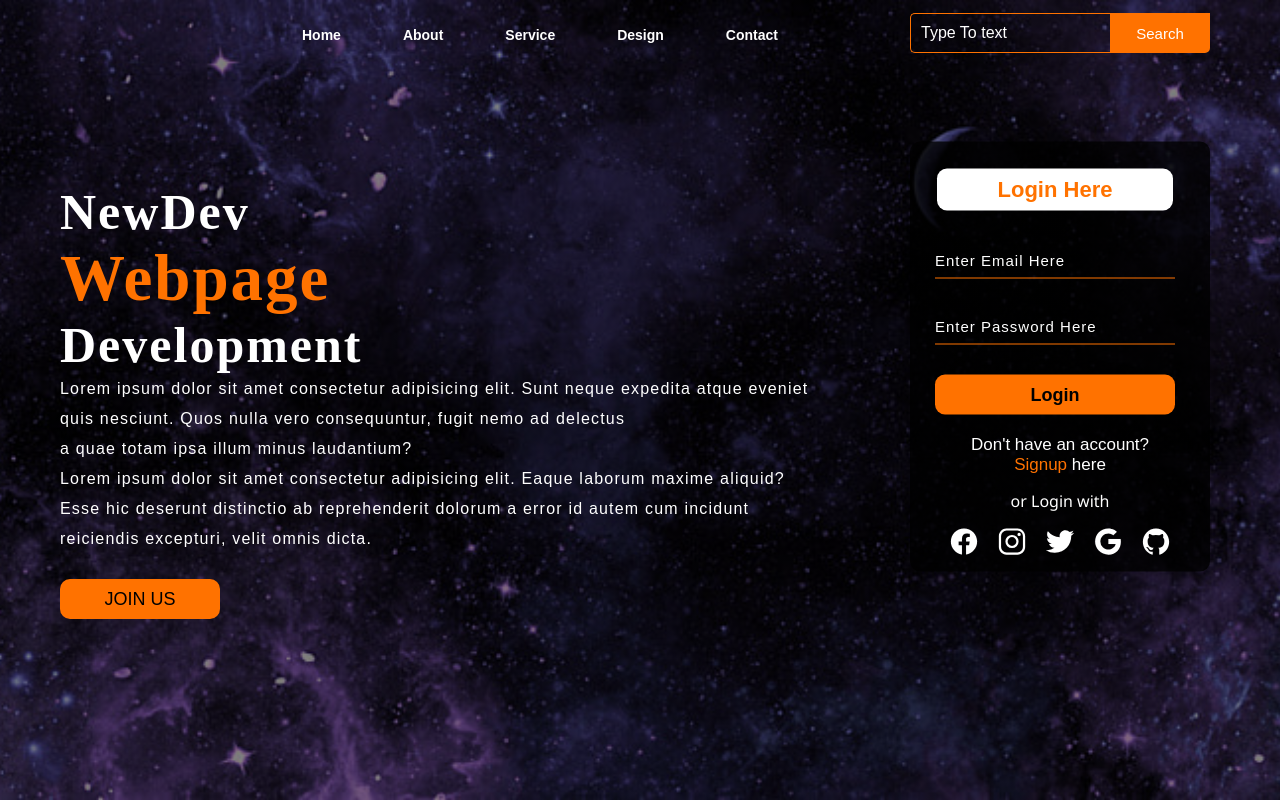
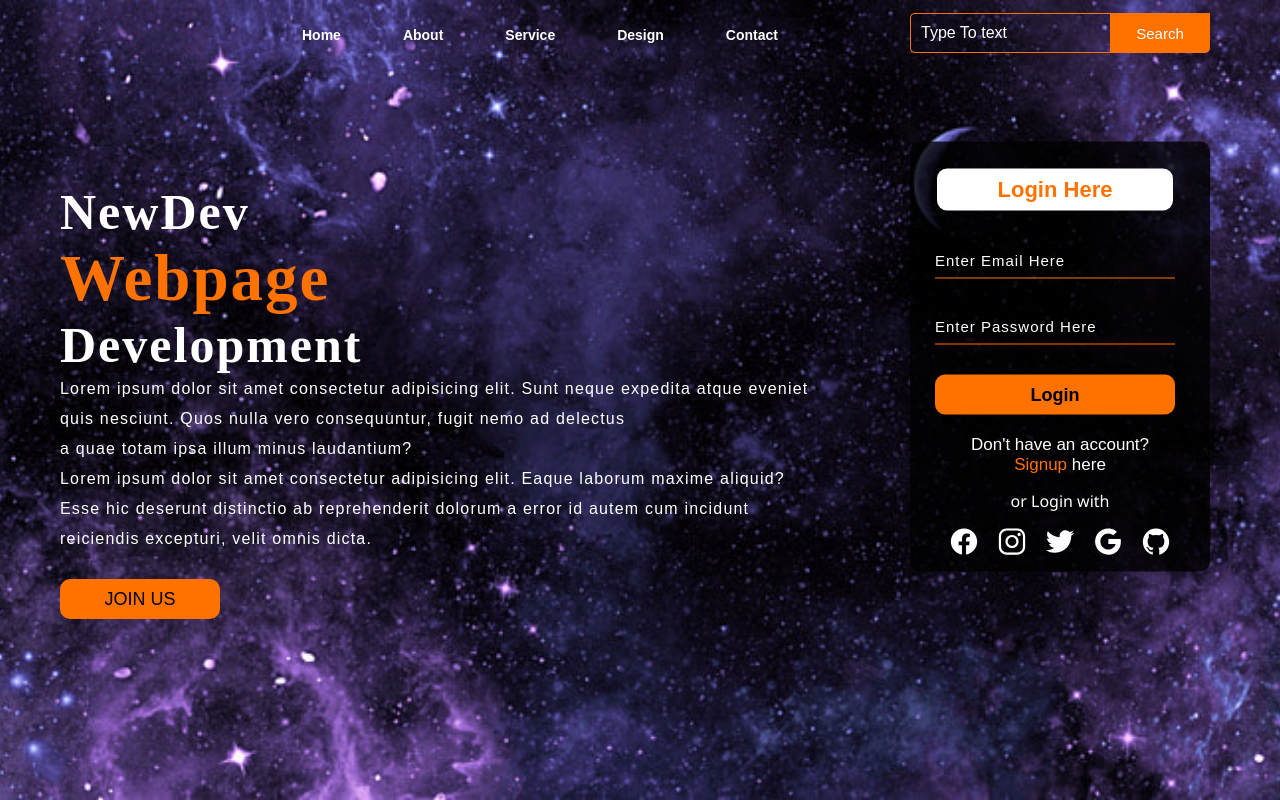
Before and after one commit to SeasonLeague/WebPage, a plain HTML site: page index.html in a window 1280 px wide. Drawn offline with nearby package versions, Linux system fonts and the light colour scheme.

Commit message:
Update main.css

```diff
--- a/main.css
+++ b/main.css
@@ -5,10 +5,11 @@
 
 .main{
   width: 100%;
-  background-image: linear-gradient(to top, rgba(0,0,0,0.5)50%,rgba(0,0,0,0.5)50%), url(/images/edited_7.png);
+  background: linear-gradient(to top, rgba(0,0,0,0.5)50%,rgba(0,0,0,0.5)50%), url(/images/edited_7.png);
   background-position: center;
   background-size: cover;
   height: 100vh;
+  background-image: url(/images/edited_7.png)
 }
 
 .navbar{
```
